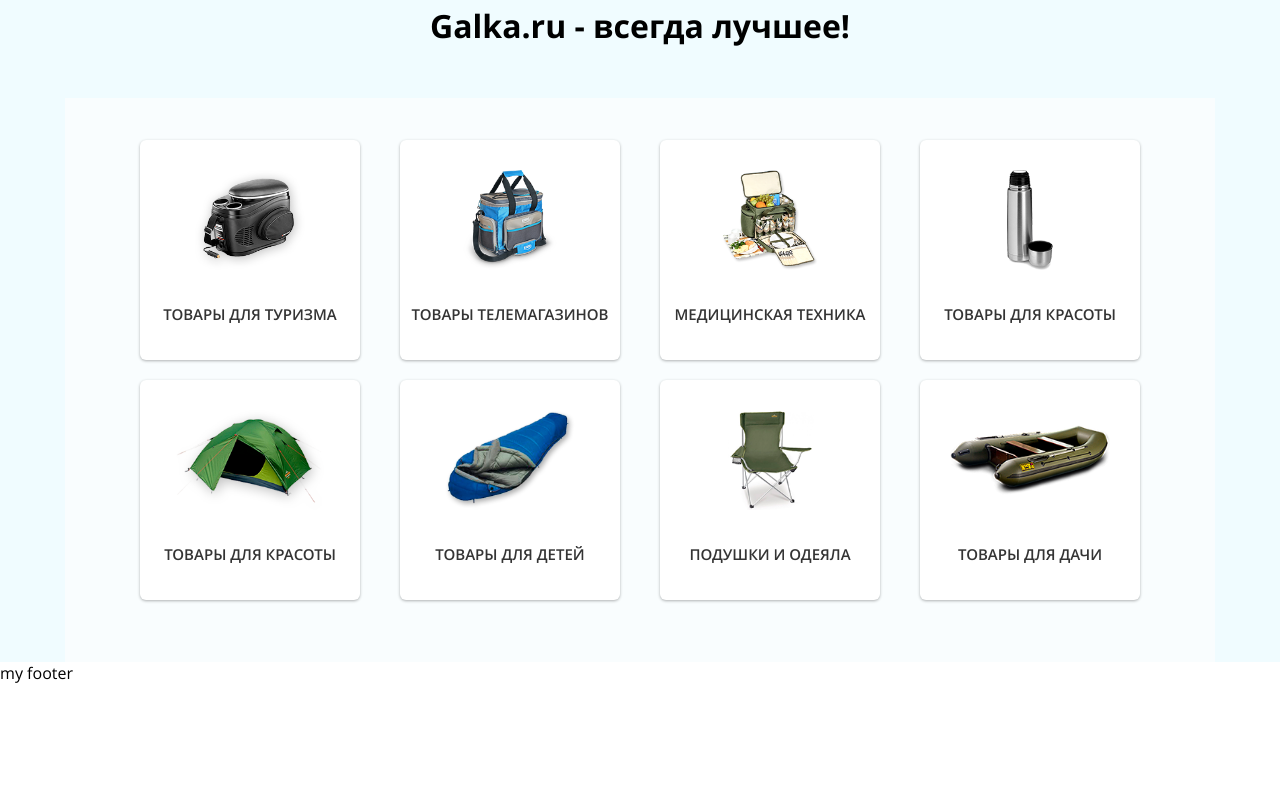
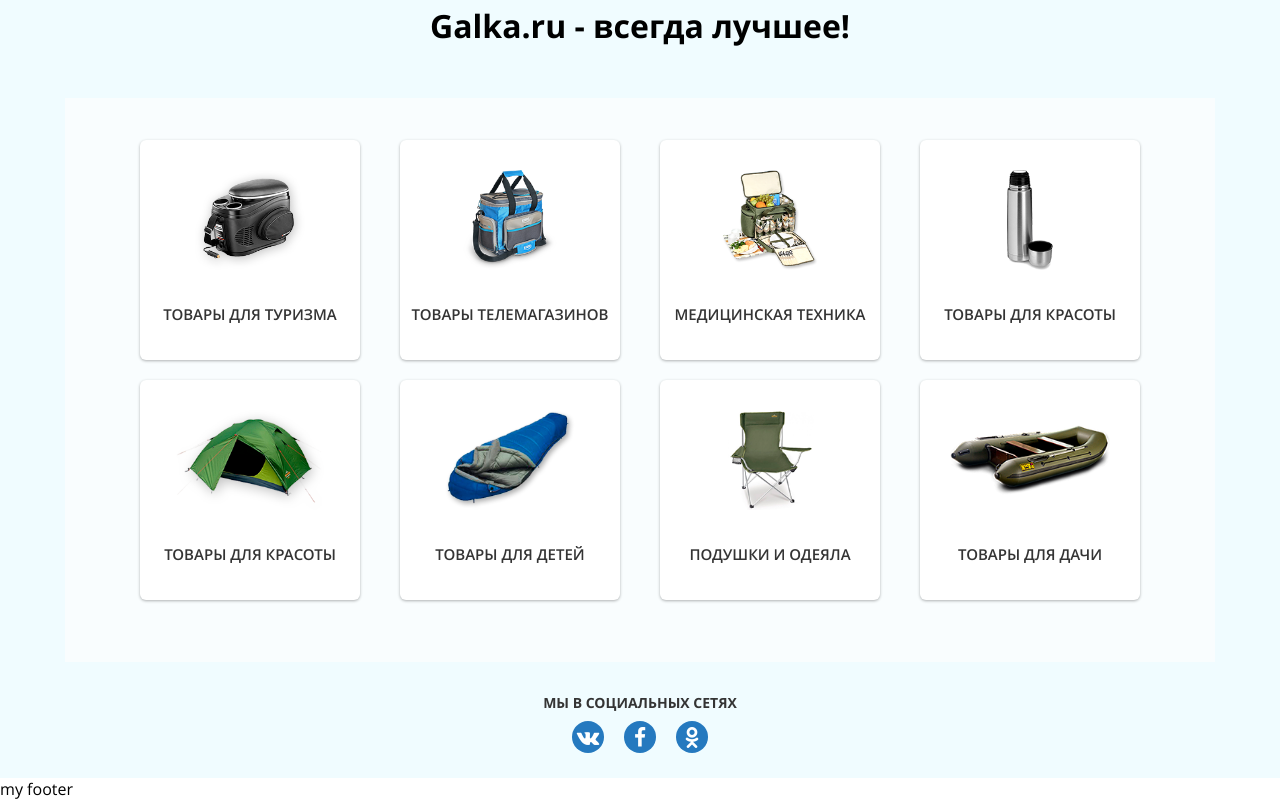
Before and after one commit to AKD47/galka, a website: page index.html in a window 1280 px wide. Shown: the part 543-1343 px from the top of the page. Before the commit the page ends 1227 px from the top, so only its background shows below. Drawn offline with Linux system fonts and the light colour scheme.

Commit message:
horizontal social links

```diff
--- /dev/null
+++ b/app/sass/content/_hor-social.scss
@@ -0,0 +1,54 @@
+.hor-social{
+  display: block;
+  position: relative;
+  float: left;
+  width: 100%;
+  background-color: #f0fcff;
+  h3{
+    display: block;
+    position: relative;
+    float: left;
+    width: 100%;
+    margin-top: 31px;
+    margin-bottom: 9px;
+    text-align: center;
+    color: #343434;
+    font-size: 14px;
+    font-weight: 700;
+    text-transform: uppercase;
+  }
+  &__links{
+    @include display-flex(flex);
+    @include flex-wrap(wrap);
+    @include flex-direction(row);
+    @include justify-content(center);
+    position: relative;
+    float: left;
+    width: 300px;
+    margin-bottom: 25px;
+    margin-left: calc(50% - (300px/2));
+    a{
+      @include display-flex(flex);
+      @include flex-wrap(wrap);
+      @include flex-direction(row);
+      @include justify-content(center);
+      align-items: center;
+      position: relative;
+      float: left;
+      size: 32px;
+      margin: 0 10px;
+      border-radius: 50%;
+      overflow: hidden;
+      background-color: #2579bf;
+      color: #fff;
+      font-size: 21px;
+      text-align: center;
+      @include transition(0.4s);
+      &:hover{
+        @include transition(0.4s);
+        box-shadow: 0 4px 22px rgba(0,0,0,.6);
+        background-color: #081e4b;
+      }
+    }
+  }
+}
--- a/app/sass/content/_style.scss
+++ b/app/sass/content/_style.scss
@@ -1,2 +1,3 @@
 @import "_hor-banner";
 @import "_categories";
+@import "_hor-social";
--- a/index.html
+++ b/index.html
@@ -206,6 +206,28 @@
 </section>
 <!-- end categories.html-->
 
+<!-- start horizontal-social.html-->
+<section class="hor-social">
+
+    <div class="container">
+
+        <h3>Мы в социальных сетях</h3>
+
+        <div class="hor-social__links">
+
+            <a href="#"><i class="fa fa-vk" aria-hidden="true"></i></a>
+
+            <a href="#"><i class="fa fa-facebook" aria-hidden="true"></i></a>
+
+            <a href="#"><i class="fa fa-odnoklassniki" aria-hidden="true"></i></a>
+
+        </div>
+
+
+    </div>
+
+</section>
+<!-- end horizontal-social.html-->
 
 <!-- start footer.html-->
 <footer>
```
Also changed, not shown: app/html/horizontal-social.html (added, +20 -0 lines), app/html/pages/index.html (+1 -0 lines), css/styles.min.css, 1 other file.
